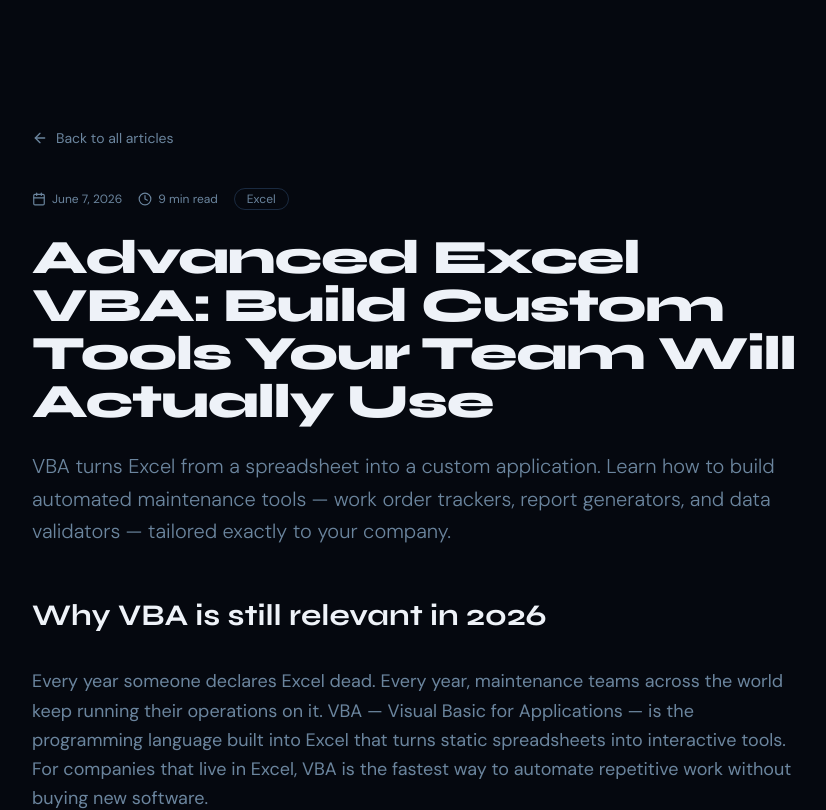
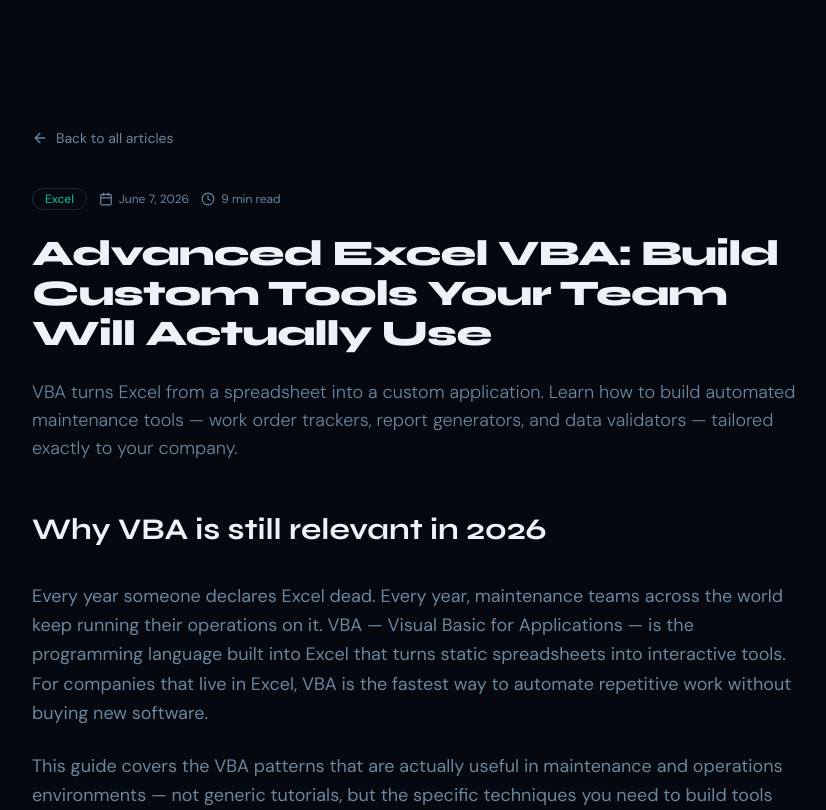
Before and after one commit to jios007/consult-data-ops, a React (Vite) app: page /blog/advanced-excel-vba-for-maintenance-teams in a window 1280 px wide. Shown: the top 810 px of the page, without its empty margins (224-1050 px from the left). Built offline with nearby package versions, Linux system fonts and the light colour scheme.

Commit message:
fix: reduce article page headers to fit all screen sizes

```diff
--- a/src/pages/BlogPost.tsx
+++ b/src/pages/BlogPost.tsx
@@ -30,21 +30,21 @@
           <ArrowLeft className="h-4 w-4" /> Back to all articles
         </Link>
 
-        <div className="flex items-center gap-4 text-xs text-nio-muted">
+        <div className="flex flex-wrap items-center gap-3 text-xs text-nio-muted">
+          <span className="rounded-full border border-nio-line px-3 py-0.5 text-nio-accent">{post.tag}</span>
           <span className="inline-flex items-center gap-1.5">
             <Calendar className="h-3.5 w-3.5" /> {post.date}
           </span>
           <span className="inline-flex items-center gap-1.5">
             <Clock className="h-3.5 w-3.5" /> {post.readTime} min read
           </span>
-          <span className="rounded-full border border-nio-line px-3 py-0.5">{post.tag}</span>
         </div>
 
-        <h1 className="mt-6 font-display text-4xl font-extrabold leading-tight tracking-tight text-nio-heading sm:text-5xl">
+        <h1 className="mt-6 font-display text-2xl font-extrabold leading-tight tracking-tight text-nio-heading sm:text-3xl md:text-4xl">
           {post.title}
         </h1>
 
-        <p className="mt-6 text-xl font-light leading-relaxed text-nio-muted">{post.excerpt}</p>
+        <p className="mt-6 text-base font-light leading-relaxed text-nio-muted sm:text-lg">{post.excerpt}</p>
 
         <div
           className="mt-12 prose prose-invert prose-lg max-w-none
```
